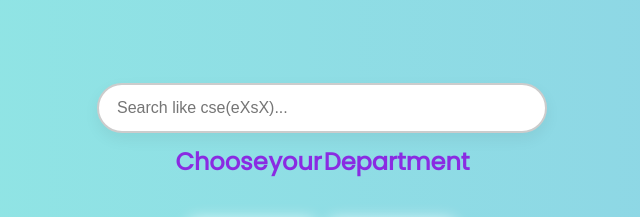
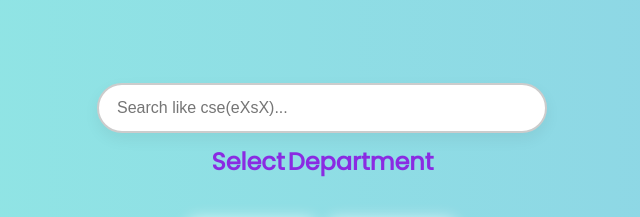
Before and after one commit to Raghavendra0348/RGUKT-SGPA-CGPA-Calculator, a website: page department.html in a window 1280 px wide. Shown: the top 217 px of the page, without its empty margins (318-958 px from the left). Drawn offline with Linux system fonts and the light colour scheme.

Commit message:
Revert "Merge pull request #1 from P-Koushik11/main"
This reverts commit c43c70ca3dab1a7211397b0a562690dbc2f72300, reversing
changes made to 78b41bac9a021cac5abc59e23d6e147544982e72.

```diff
--- a/department.html
+++ b/department.html
@@ -348,7 +348,7 @@ let clickedInsideSuggestion = false;
     }
 
     function animateTitle() {
-        const title = "Choose your  Department";
+        const title = "Select   Department";
         const titleContainer = document.getElementById('department-title');
         title.split('').forEach((letter, index) => {
             const span = document.createElement('span');
```
